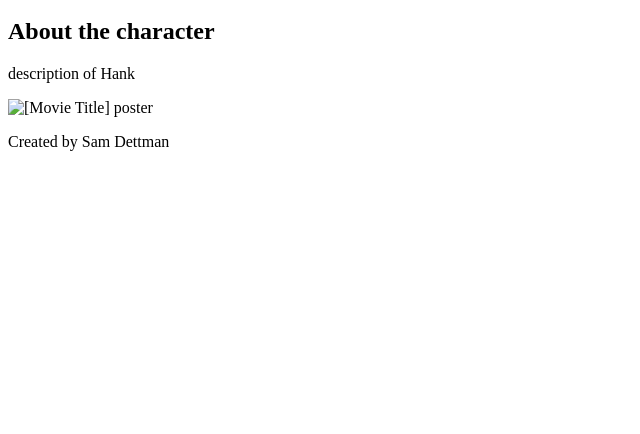
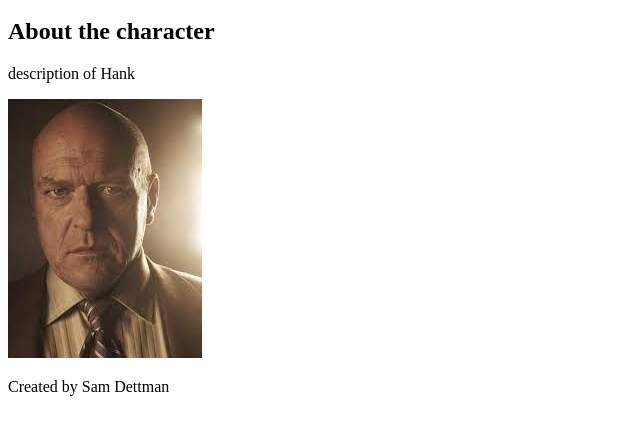
Before and after one commit to samdettman/samdettman.github.io, a plain HTML site: page hank.html in a window 1280 px wide. Shown: the part 154-588 px from the top of the page, without its empty margins (0-640 px from the left). Drawn offline with Linux system fonts and the light colour scheme.

Commit message:
Add files via upload

```diff
--- a/hank.html
+++ b/hank.html
@@ -18,7 +18,7 @@
   <main>
     <h2>About the character</h2>
     <p>description of Hank</p>
-    <img src="movie-poster.jpg" alt="[Movie Title] poster">
+    <img src="hank.jpg" alt="Photo of Hank">
   </main>
   <footer>
     <p>Created by Sam Dettman</p>
```
Also changed, not shown: jesse.html (+1 -1 lines), walterjr.html (+1 -1 lines).
